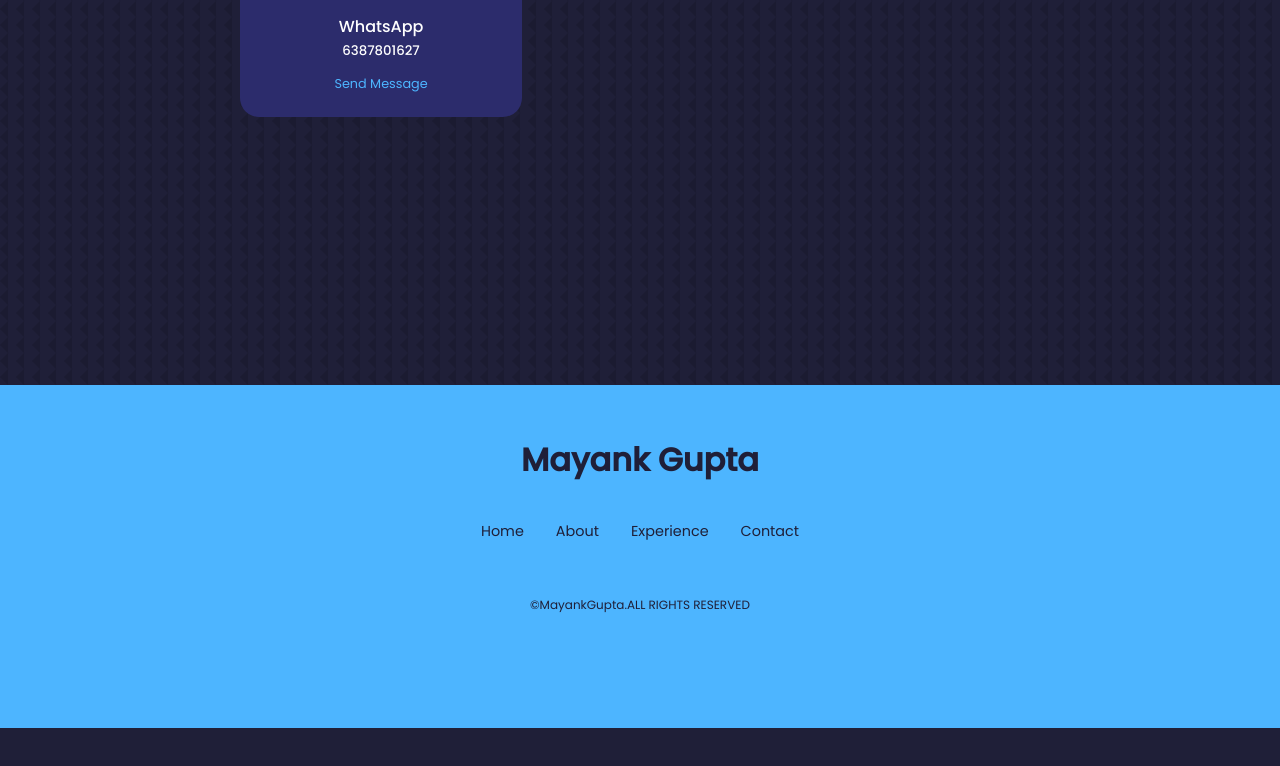
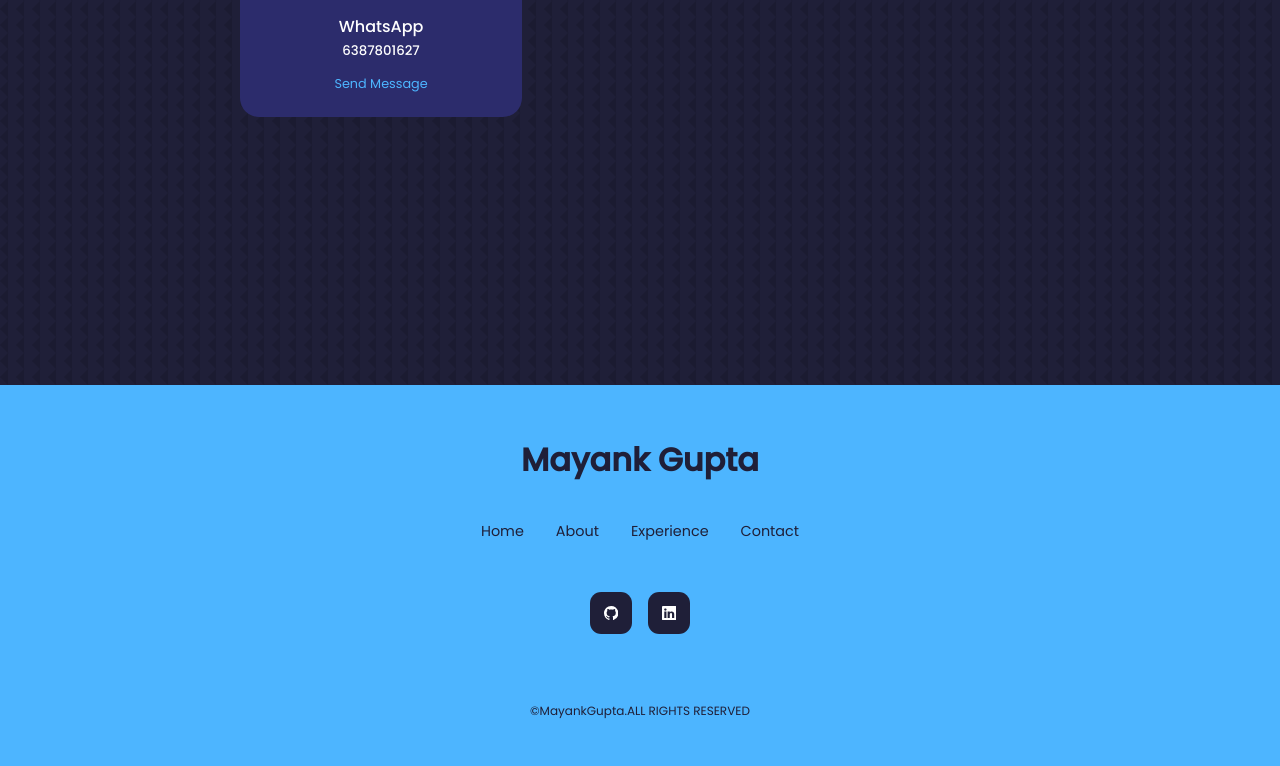
Before and after one commit to Mayank6387/Portfolio, a React (Create React App) app: page / in a window 1280 px wide. Shown: the part 3311-4077 px from the top of the page. Before the commit the page ends 4039 px from the top, so only its background shows below. Built offline with nearby package versions, Linux system fonts and the light colour scheme; a web font is replaced by a local one.

Commit message:
Completed

```diff
--- a/package.json
+++ b/package.json
@@ -8,6 +8,7 @@
     "@testing-library/user-event": "^13.5.0",
     "react": "^18.2.0",
     "react-dom": "^18.2.0",
+    "react-icons": "^4.11.0",
     "react-scripts": "5.0.1",
     "web-vitals": "^2.1.4"
   },
--- a/src/components/Footer/Footer.jsx
+++ b/src/components/Footer/Footer.jsx
@@ -1,5 +1,6 @@
 import React from 'react'
 import './footer.css'
+import { BsLinkedin,BsGithub } from 'react-icons/bs';
 
 function Footer() {
   return (
@@ -24,10 +25,10 @@ function Footer() {
           </a>
         </li>
       </ul>
-      {/* <div className="footer__socials">
+      <div className="footer__socials">
       <a href="https://github.com/Mayank6387" target='_blank'><BsGithub/></a>
         <a href="https://www.linkedin.com/in/mayank-gupta-7570a4249/" target='_blank'><BsLinkedin/></a>
-      </div> */}
+      </div>
       <div className="footer__copyright">
         <small>&copy;MayankGupta.ALL RIGHTS RESERVED</small>
       </div>
```
Also changed, not shown: 1 other file (tests, documents, lock files or other folders).
